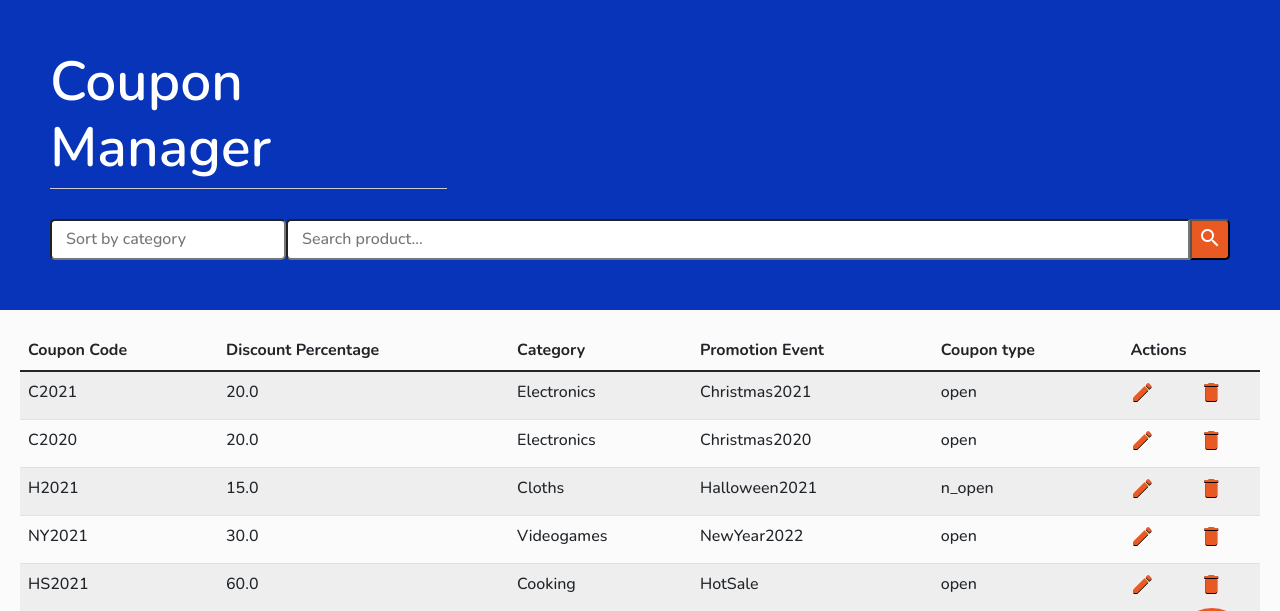
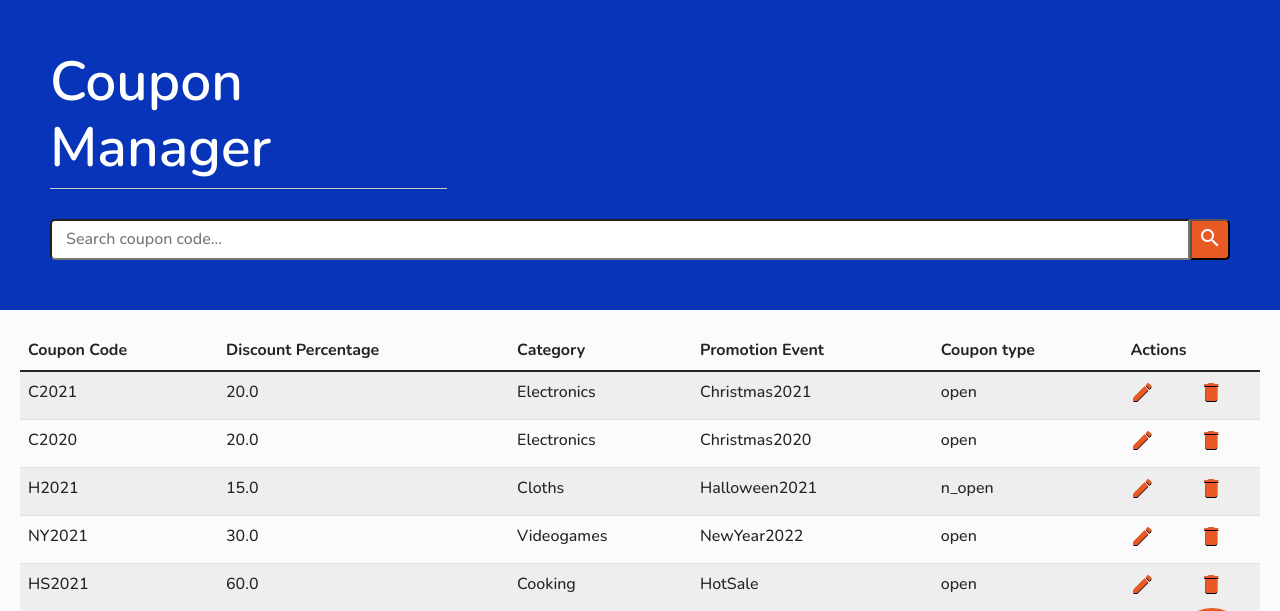
Before and after one commit to OliverSotoFlores/WeBuySpring, a Spring Boot app: page /coupons in a window 1280 px wide. Shown: the part 86-697 px from the top of the page. Run offline with Spring Boot 4, Linux system fonts and the light colour scheme; data comes from the database, SQL or seed files in the repository; some libraries are stand-ins or nearby versions.

Commit message:
Search functionality

```diff
--- a/src/main/java/com/xtremedreamers/webuy/controller/CouponsController.java
+++ b/src/main/java/com/xtremedreamers/webuy/controller/CouponsController.java
@@ -7,6 +7,8 @@ import javax.servlet.http.HttpServletRequest;
 import javax.websocket.server.PathParam;
 
 import org.springframework.beans.factory.annotation.Autowired;
+import org.springframework.dao.EmptyResultDataAccessException;
+import org.springframework.http.ResponseEntity;
 import org.springframework.stereotype.Controller;
 import org.springframework.ui.Model;
 import org.springframework.web.bind.annotation.RequestMapping;
@@ -53,10 +55,19 @@ public class CouponsController {
 		return "redirect:/coupons";
 	}
 
-	@RequestMapping("/coupons/search")
-	public String ProductSearch(Model model) {
-		Coupon coupon = couponDao.findById(5);
-		model.addAttribute("coupon", coupon);
-		return "coupons";
+	@RequestMapping("/couponSearch")
+	public ResponseEntity<Coupon> ProductSearch(HttpServletRequest request) {
+		Coupon coupon;
+		try {
+			coupon = couponDao.findByName(request.getParameter("id"));
+			System.out.println(coupon);
+			return ResponseEntity
+					.ok()
+					.body(coupon);
+		}catch(EmptyResultDataAccessException e) {
+			coupon = null;
+			return ResponseEntity.badRequest().body(coupon);
+		}
+
 	}
 }
--- /dev/null
+++ b/src/main/resources/static/js/coupons.js
@@ -0,0 +1,20 @@
+$("#couponSearchForm").submit(function(e){
+	e.preventDefault();
+	let id = $("#searchInput").val();
+	$.ajax({
+		url: 'couponSearch',
+        data: {id:id},
+        contentType: 'application/json; charset=utf-8',
+        success: function (data, textStatus, xhr) {
+			$("#couponNameS").val(data.coupon_name);
+			$("#couponDiscountS").val(data.coupon_discount + "%");
+			$("#couponPromotionS").val(data.promotion_event_name);
+			$("#couponCategoryS").val(data.category_name);
+			$("#couponTypeS").val(data.coupon_type);
+            showCouponDataModal();
+        },
+        error: function (data, textStatus, xhr) {
+            alert("No data found");
+        }
+	});
+});
--- a/src/main/resources/static/js/view-js/showModals.js
+++ b/src/main/resources/static/js/view-js/showModals.js
@@ -51,3 +51,27 @@ function showEditModal(){
     }
 
 }
+
+function showCouponDataModal(){
+
+    // Get modal
+    var modal = document.getElementById("couponDataModal");
+
+    // When the user clicks the button, open the modal
+    modal.style.display = "block";
+    // Get <span> element that closes the modal
+    var span = document.getElementsByClassName("close")[1]; // Get the second tag with a close class
+
+    // When the user clicks on <span> (x), close the modal
+    span.onclick = function() {
+        modal.style.display = "none";
+    }
+
+    // When the user clicks anywhere outside of the modal, close it
+    window.onclick = function(event) {
+        if (event.target == modal){
+            modal.style.display = "none";
+        }
+    }
+
+}
--- a/src/main/resources/templates/coupons.html
+++ b/src/main/resources/templates/coupons.html
@@ -23,14 +23,8 @@
         <section id="admin-header">
             <h1>Coupon Manager</h1>
             <section class="coupon-actions">
-                <form action="" class="coupon-form">
-                    <input type="text" name="category" placeholder="Sort by category" list="category-list">
-                    <datalist id="category-list">
-                        <option value="Electronics"></option>
-                        <option value="Clothing"></option>
-                        <option value="Kitchen"></option>
-                    </datalist>
-                    <input type="text" name="search-bar" class="search-input" placeholder="Search product..." />
+                <form id="couponSearchForm" action="couponSearch" class="coupon-form">
+                    <input id="searchInput" type="text" name="search-bar" class="search-input" placeholder="Search coupon code..." />
                     <button type="submit" class="search-btn">
                         <span class="material-icons">
                             search
@@ -68,6 +62,35 @@
                 </tbody>
             </table>
         </section>
+        <div id="couponDataModal" class="modal">
+            <div class="modal-contents">
+                <span class="material-icons close">close</span>
+                <h3>Coupon Information</h3>
+                <form>
+				  <div class="form-group">
+				    <label for="couponNameS">Coupon Name</label>
+				    <input type="text" class="form-control" id="couponNameS" disabled>
+				  </div>
+				  <div class="form-group">
+				    <label for="couponDiscountS">Coupon Discount %</label>
+				    <input type="text" class="form-control" id="couponDiscountS" disabled>
+				  </div>
+				  <div class="form-group">
+				    <label for="couponPromotionS">Promotion Event</label>
+				    <input type="text" class="form-control" id="couponPromotionS" disabled>
+				  </div>
+				  <div class="form-group">
+				    <label for="couponCategoryS">Category</label>
+				    <input type="text" class="form-control" id="couponCategoryS" disabled>
+				  </div>
+				  <div class="form-group">
+				    <label for="couponTypeS">Coupon Type</label>
+				    <input type="text" class="form-control" id="couponTypeS" disabled>
+				  </div>
+				</form>
+            </div>
+        </div>
+
         <div id="addModal" class="modal">
             <div class="modal-contents">
                 <span class="material-icons close">close</span>
@@ -159,6 +182,9 @@
     <footer th:insert="headerfooter :: footer"> </footer>
     <!-- Modals script -->
     <script src="../js/view-js/showModals.js"></script>
+    <script src="../js/jquery-3.6.0.min.js"></script>
+    <script src="../js/bootstrap.min.js"></script>
+    <script src="../js/coupons.js"></script>
 </body>
 
 </html>
```
Also changed, not shown: src/main/java/com/xtremedreamers/webuy/persistence/CouponDao.java (+18 -0 lines).
